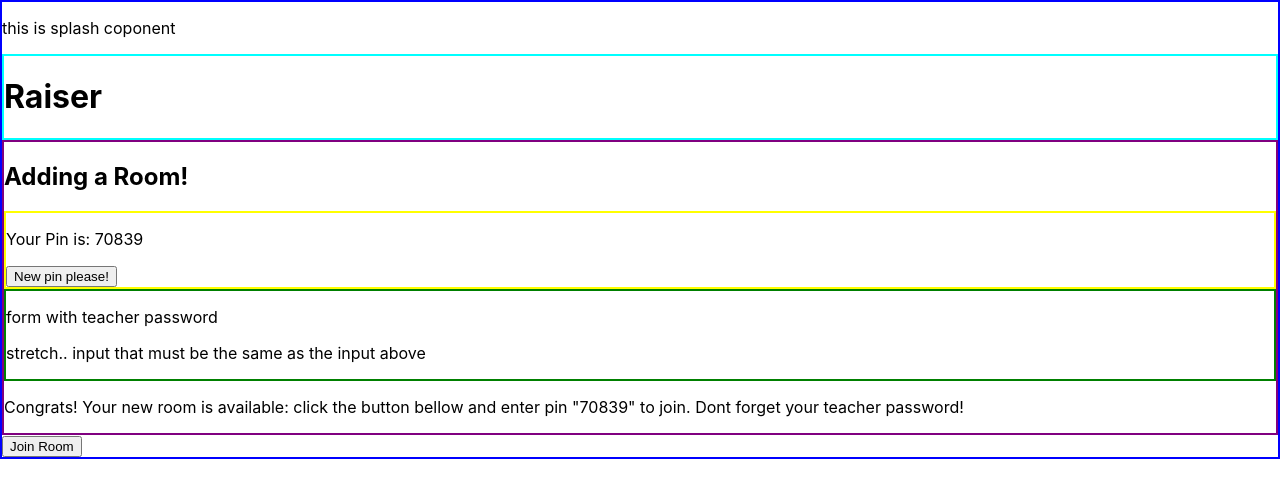
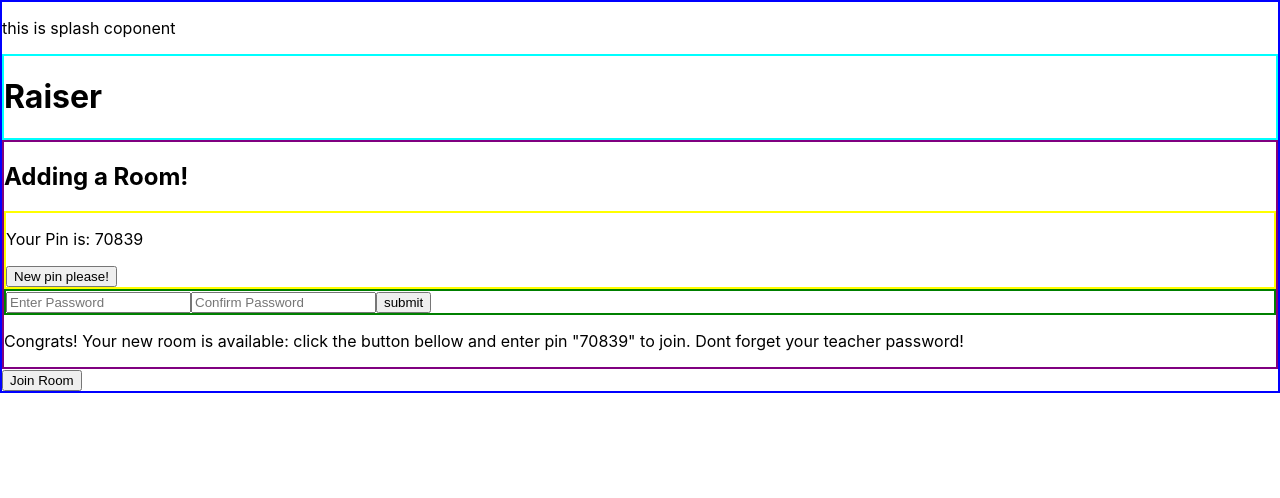
Before and after one commit to KeturahDev/Raiser, a React (Create React App) app: page / in a window 1280 px wide. Both pictures are taken after a click on the button "Create Room". Shown: the top 498 px of the page. Built offline with nearby package versions, Linux system fonts and the light colour scheme.

Commit message:
create password form and function that will submit the room to db

```diff
--- a/src/components/creating-rooms/CreateRoom.js
+++ b/src/components/creating-rooms/CreateRoom.js
@@ -10,11 +10,16 @@ function CreateRoom(){
     const newNum = Math.floor(10000 + Math.random() * 90000)
     changeNumber(newNum)
   }
+  const makeRoom = (password) => {
+    const newRoom = { roomPin: number, teacherPassword: password }
+    console.log("Room to be saved: ", newRoom)
+  }
+
   return(
     <div style={{border: "2px solid purple"}}>
       <h2>Adding a Room!</h2>
       <GeneratePin pin={number} generatePin={getNumber}/>
-      <Form />
+      <Form onSubmitPassword={makeRoom} />
       <Confirmation pin={number}/>
     </div>
   )
--- a/src/components/creating-rooms/Form.js
+++ b/src/components/creating-rooms/Form.js
@@ -1,12 +1,28 @@
 import React from 'react';
+import PropTypes from 'prop-types';
 
-function Form(){
+function Form(props){
+
+  const handleSubmitForm = (event) => {
+    event.preventDefault();
+    if(event.target.pwd.value !== event.target.pwd2.value){
+      alert("Passwords do not match")
+    } else {
+      props.onSubmitPassword(event.target.pwd.value)
+    }
+  }
   return(
     <div style={{border: "2px solid green"}}>
-      <p>form with teacher password</p>
-      <p> stretch.. input that must be the same as the input above</p>
+      <form onSubmit={handleSubmitForm}>
+        <input type="password" placeholder="Enter Password" name="pwd" required/>
+        <input type="password" placeholder="Confirm Password" name="pwd2" required/>
+        <button type="submit">submit</button>
+      </form>
     </div>
   )
 }
-
+Form.propTypes = {
+  // pin: PropTypes.number
+  onSubmitPassword: PropTypes.func
+}
 export default Form;
```
